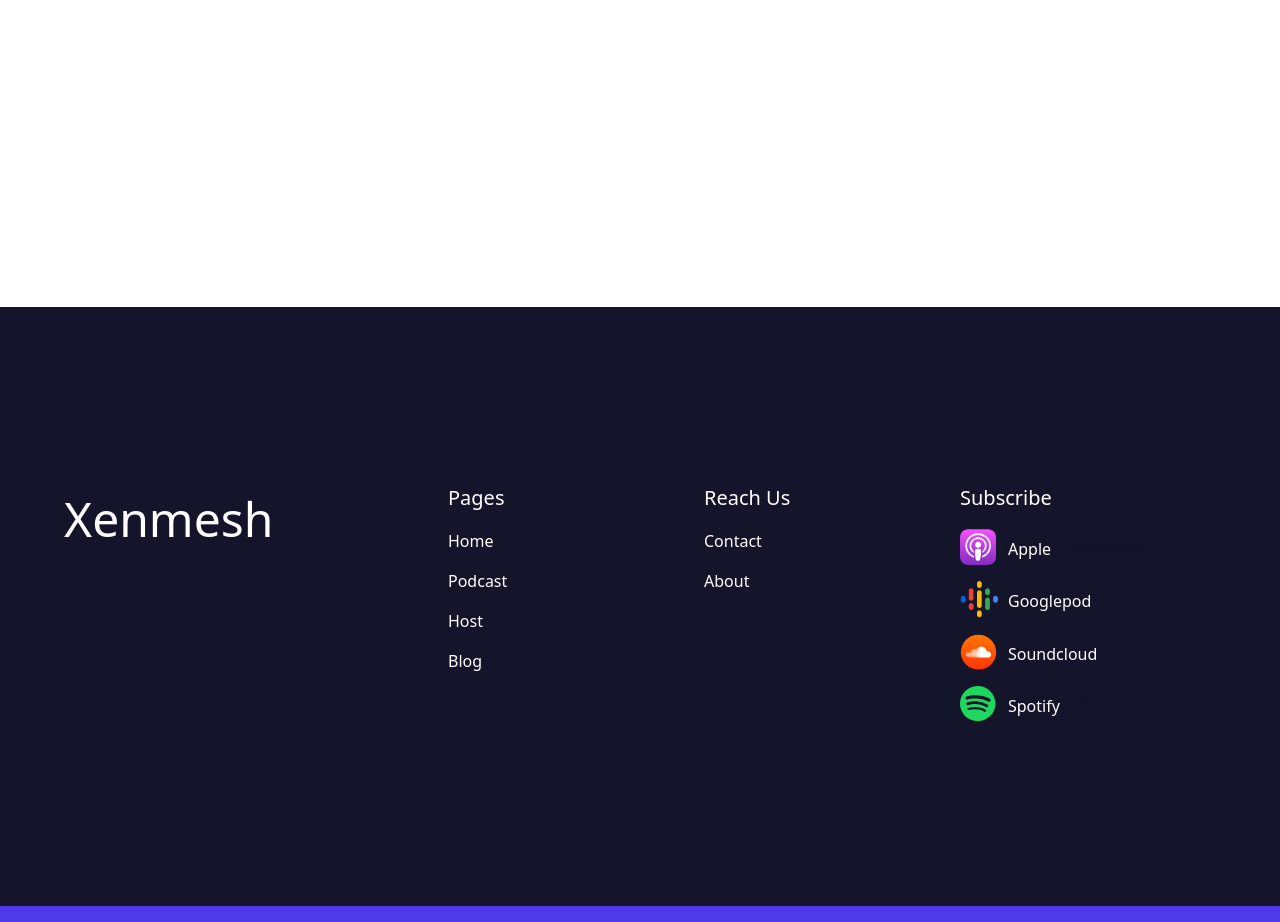
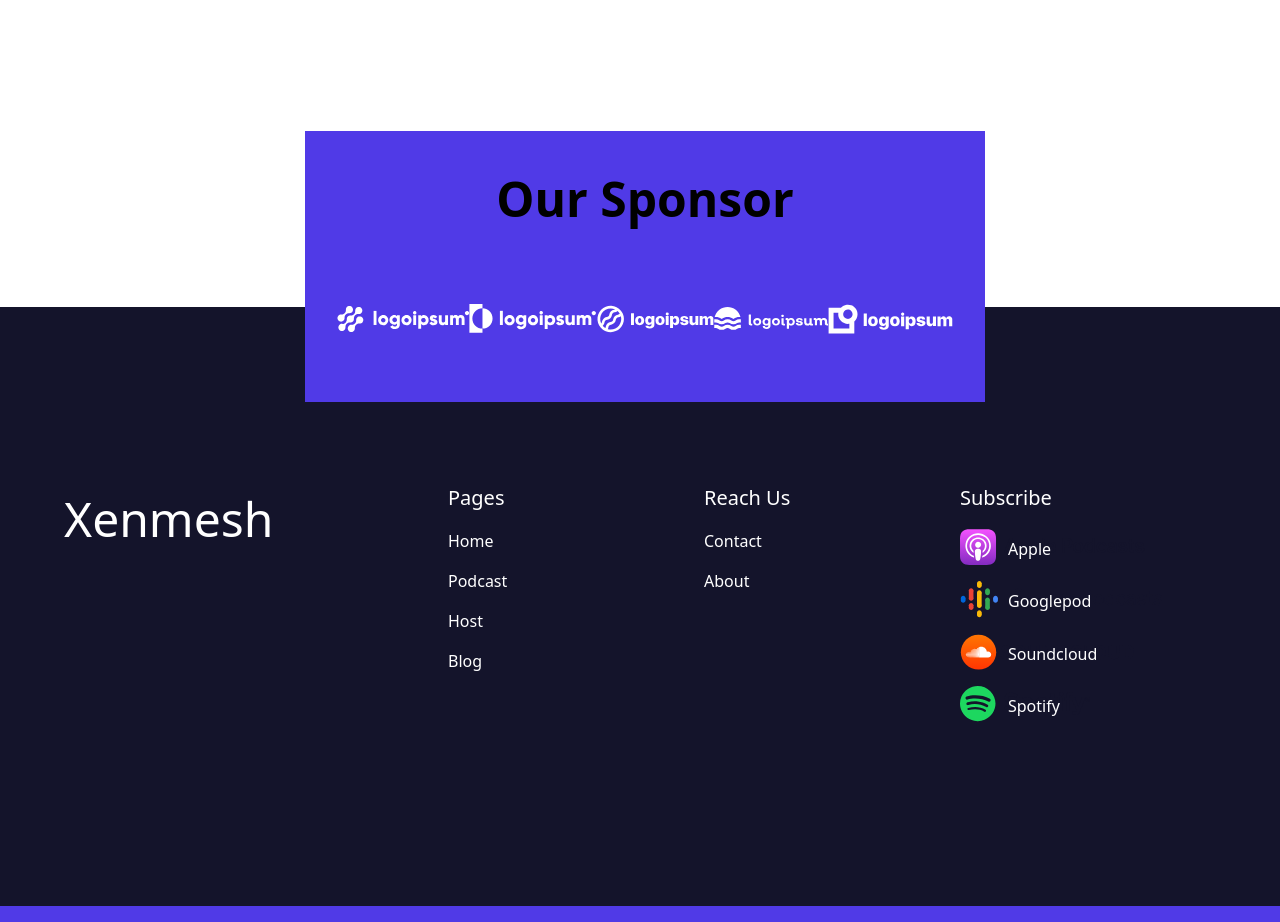
Before and after one commit to ImranGreet/podcast, a Vue app: page / in a window 1280 px wide. Shown: the part 3940-4862 px from the top of the page. Built offline with nearby package versions, Linux system fonts and the light colour scheme.

Commit message:
host page is assigned

```diff
--- a/src/components/Footer/Footer.vue
+++ b/src/components/Footer/Footer.vue
@@ -34,7 +34,7 @@
     </div>
     <copyright />
     <div
-      class="absolute -top-44 lg:left-[45px] lg:right-[45px] xl:left-[305px] xl:right-[295px] hidden lg:hidden"
+      class="absolute -top-44 lg:left-[45px] lg:right-[45px] xl:left-[305px] xl:right-[295px] hidden lg:block"
     >
       <SponsorshipBanner />
     </div>
```
